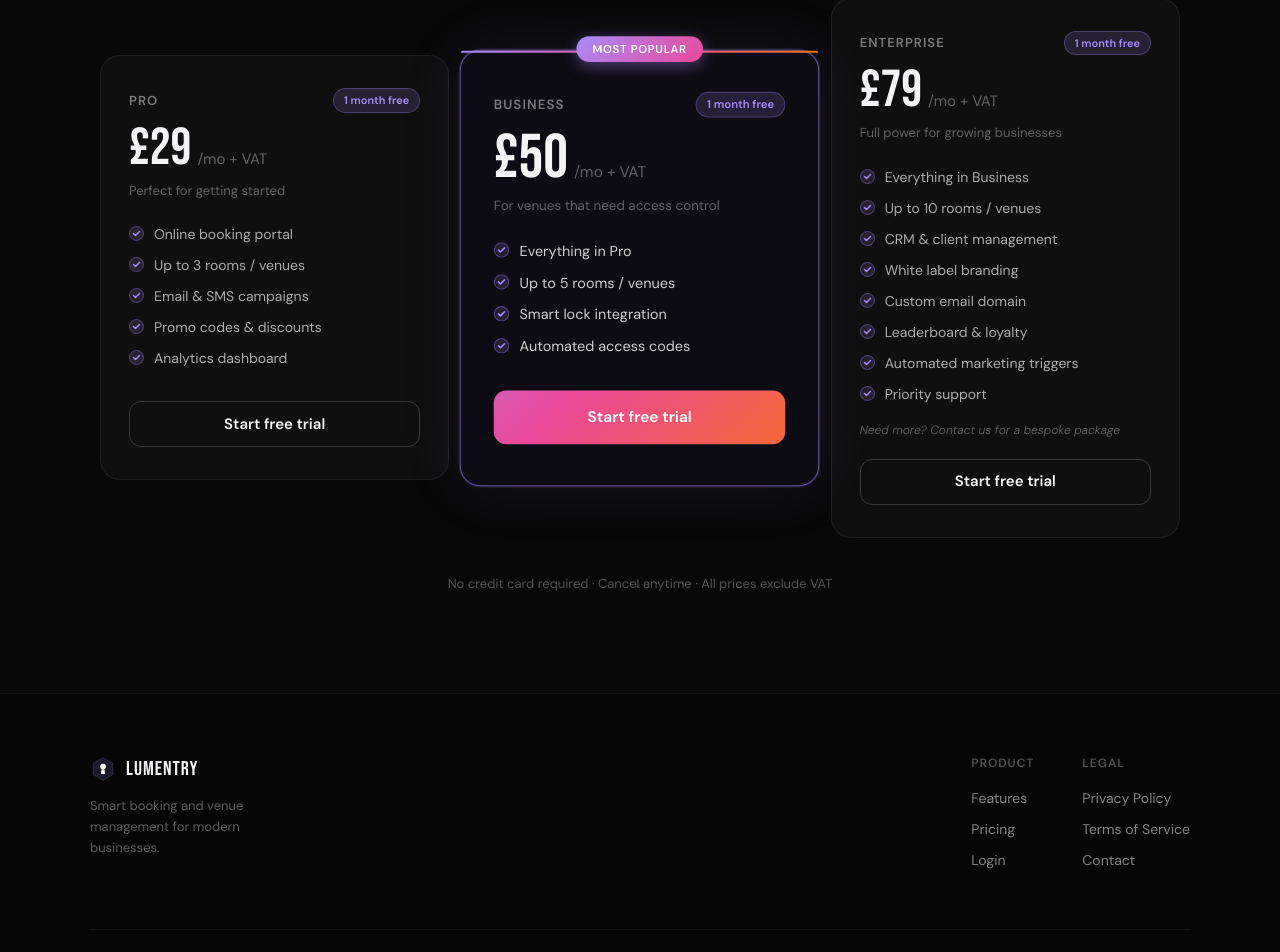
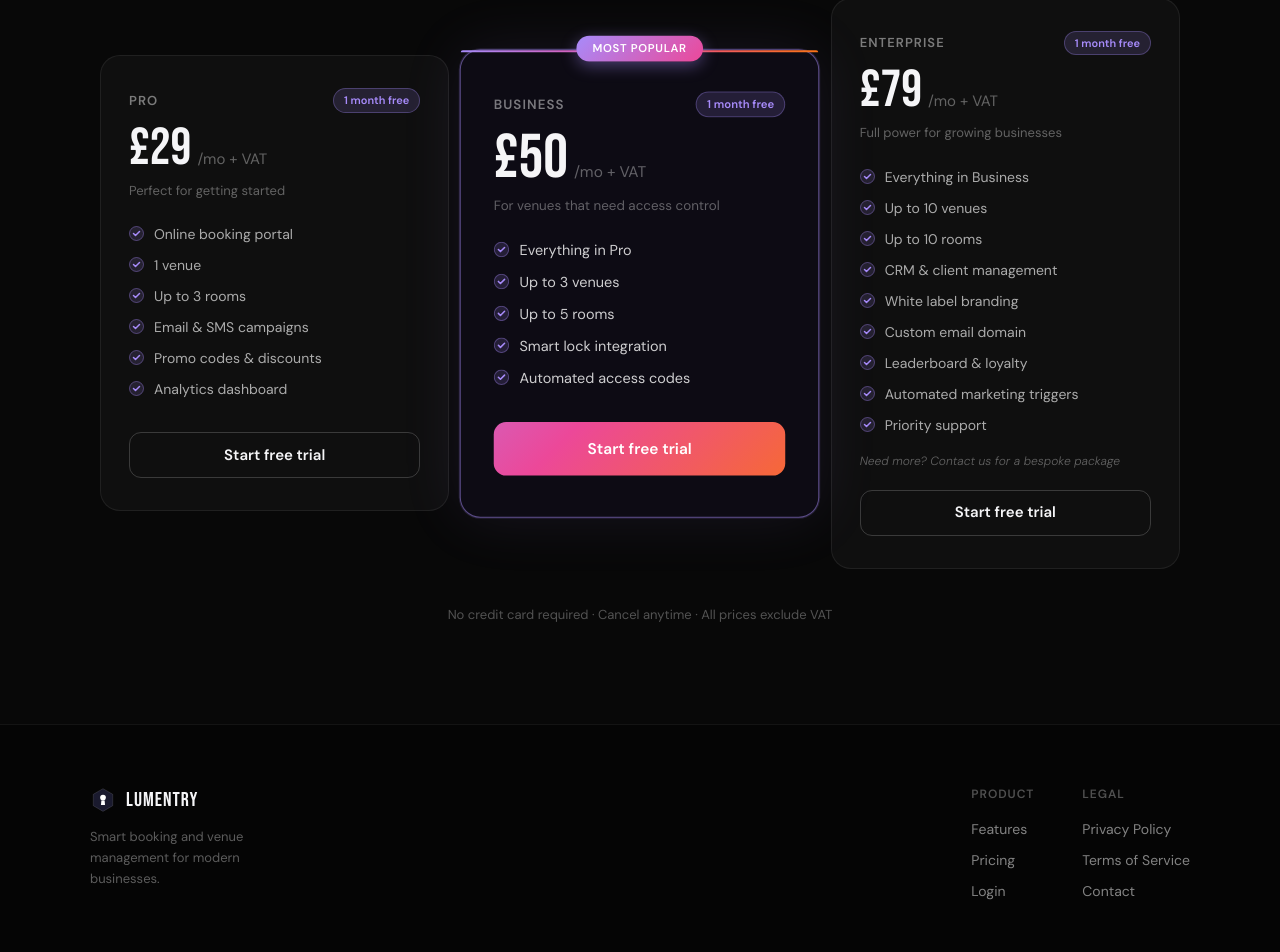
Before and after one commit to pa-tech-labs/lumentry-site, a React (Vite) app: page / in a window 1280 px wide. Shown: the part 3119-4071 px from the top of the page. Built offline with nearby package versions, Linux system fonts and the light colour scheme.

Commit message:
feat: separate venues and rooms in pricing cards

```diff
--- a/src/App.tsx
+++ b/src/App.tsx
@@ -92,7 +92,8 @@ const MARQUEE_ITEMS = [
 
 const PRO_FEATURES = [
   'Online booking portal',
-  'Up to 3 rooms / venues',
+  '1 venue',
+  'Up to 3 rooms',
   'Email & SMS campaigns',
   'Promo codes & discounts',
   'Analytics dashboard',
@@ -100,14 +101,16 @@ const PRO_FEATURES = [
 
 const BUSINESS_FEATURES = [
   'Everything in Pro',
-  'Up to 5 rooms / venues',
+  'Up to 3 venues',
+  'Up to 5 rooms',
   'Smart lock integration',
   'Automated access codes',
 ]
 
 const ENTERPRISE_FEATURES = [
   'Everything in Business',
-  'Up to 10 rooms / venues',
+  'Up to 10 venues',
+  'Up to 10 rooms',
   'CRM & client management',
   'White label branding',
   'Custom email domain',
```
